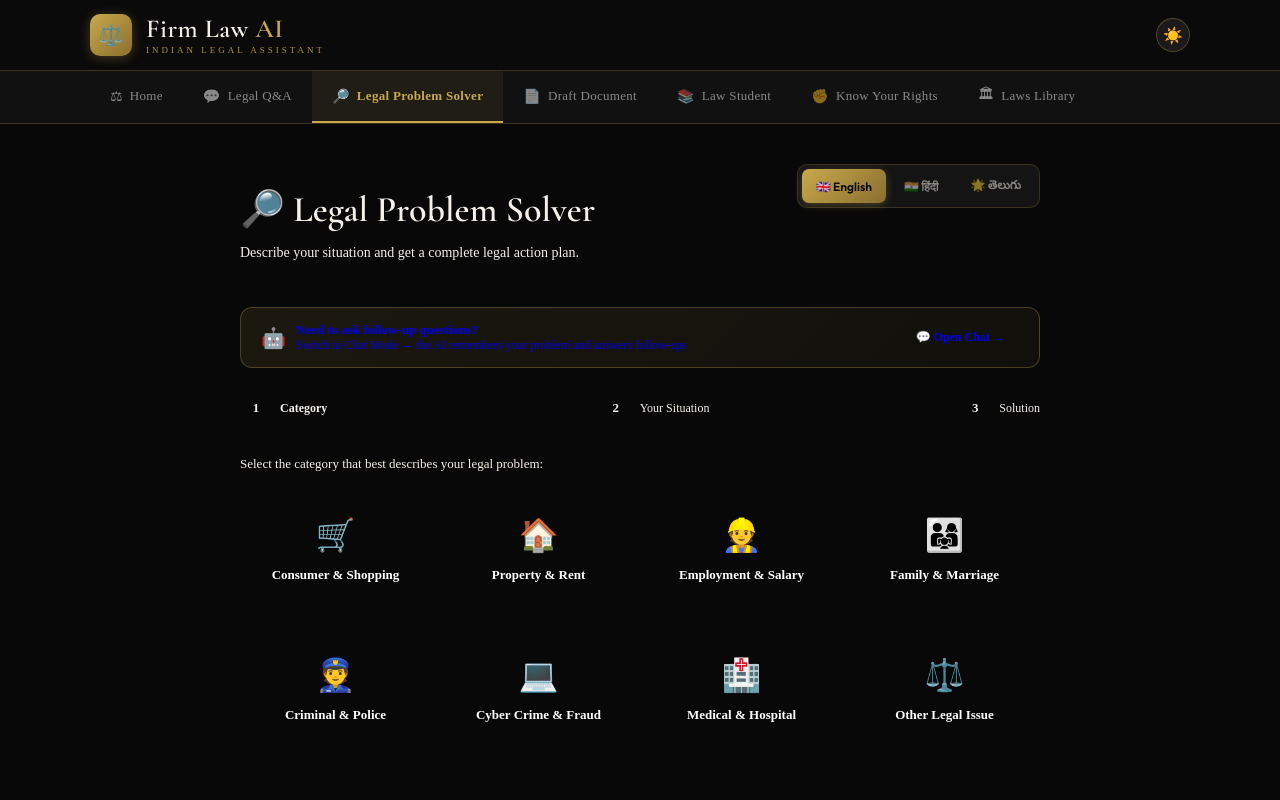
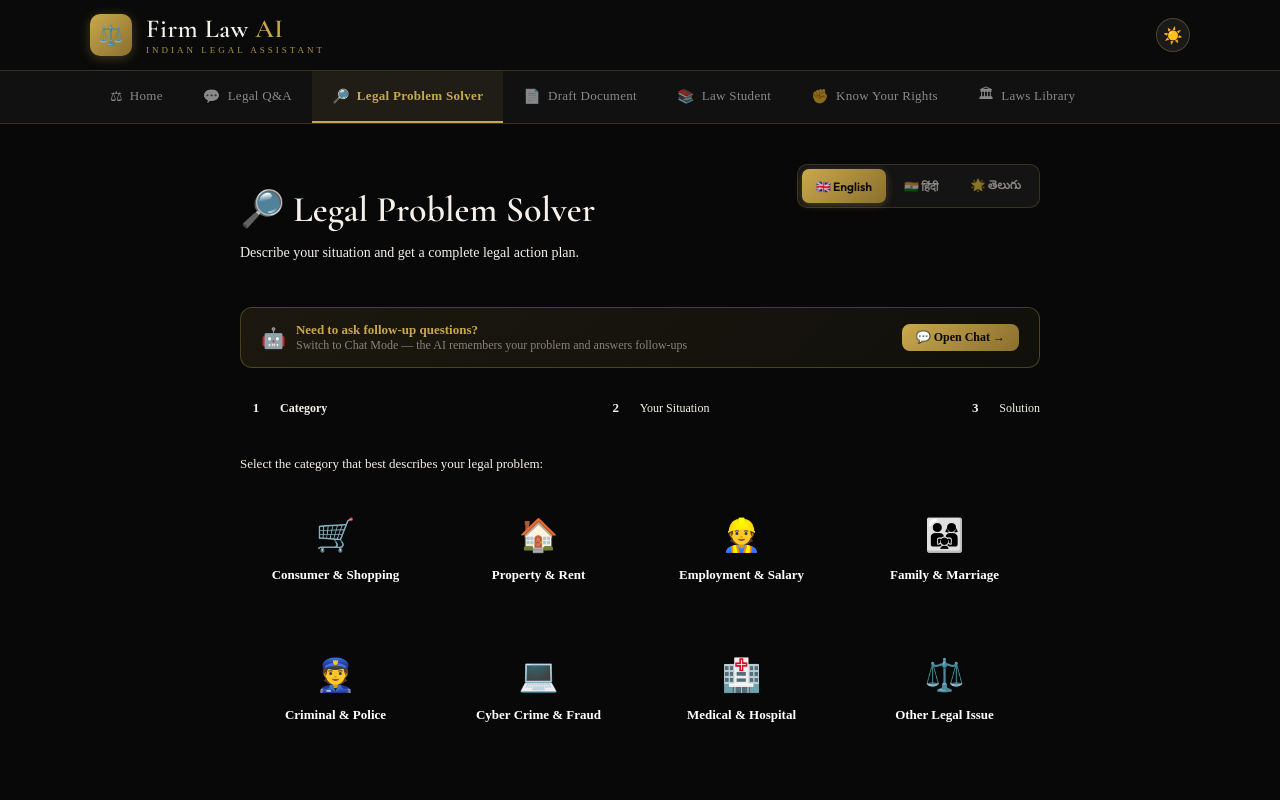
Before and after one commit to Hasangit123/firm-law-ai, a Next.js app: page /solve in a window 1280 px wide. Shown: the top 800 px of the page. Built offline with nearby package versions, Linux system fonts and the light colour scheme.

Commit message:
Fix link colors and add chat buttons to Legal Q&A and Solve pages

```diff
--- a/app/solve/page.jsx
+++ b/app/solve/page.jsx
@@ -151,16 +151,15 @@ Be practical, specific, and actionable. Focus on Indian law only.`;
           <LanguageToggle language={language} setLanguage={setLanguage} />
         </div>
 
-        {/* Chat Banner */}
-        <a href="/chat?from=solve" style={{display: 'flex', alignItems: 'center', justifyContent: 'space-between', background: 'linear-gradient(135deg, rgba(201,168,76,0.1), rgba(201,168,76,0.05))', border: '1px solid rgba(201,168,76,0.3)', borderRadius: '12px', padding: '14px 20px', marginBottom: '24px', textDecoration: 'none', flexWrap: 'wrap', gap: '10px'}}>
+        <a href="/chat?from=solve" style={{display: 'flex', alignItems: 'center', justifyContent: 'space-between', background: 'linear-gradient(135deg, rgba(201,168,76,0.1), rgba(201,168,76,0.05))', border: '1px solid rgba(201,168,76,0.3)', borderRadius: '12px', padding: '14px 20px', marginBottom: '24px', textDecoration: 'none', color: 'inherit', flexWrap: 'wrap', gap: '10px'}}>
           <div style={{display: 'flex', alignItems: 'center', gap: '10px'}}>
             <span style={{fontSize: '20px'}}>🤖</span>
             <div>
-              <p style={{fontSize: '13px', fontWeight: 600, color: 'var(--gold)', margin: 0}}>Need to ask follow-up questions?</p>
-              <p style={{fontSize: '12px', color: 'var(--text-dim)', margin: 0}}>Switch to Chat Mode — the AI remembers your problem and answers follow-ups</p>
+              <p style={{fontSize: '13px', fontWeight: 600, color: '#c9a84c', margin: 0}}>Need to ask follow-up questions?</p>
+              <p style={{fontSize: '12px', color: 'rgba(245,240,232,0.5)', margin: 0}}>Switch to Chat Mode — the AI remembers your problem and answers follow-ups</p>
             </div>
           </div>
-          <span style={{fontSize: '12px', fontWeight: 600, color: 'var(--black)', background: 'linear-gradient(135deg, var(--gold), var(--gold-dim))', padding: '6px 14px', borderRadius: '8px', whiteSpace: 'nowrap'}}>💬 Open Chat →</span>
+          <span style={{fontSize: '12px', fontWeight: 600, color: '#080808', background: 'linear-gradient(135deg, #c9a84c, #8a6f2e)', padding: '6px 14px', borderRadius: '8px', whiteSpace: 'nowrap'}}>💬 Open Chat →</span>
         </a>
 
         <div style={{display: 'flex', alignItems: 'center', gap: '8px', marginBottom: '32px'}}>
@@ -271,7 +270,7 @@ Be practical, specific, and actionable. Focus on Indian law only.`;
                 {icon: '💬', label: 'Continue in Chat', href: '/chat?from=solve'},
                 {icon: '🏛️', label: 'Browse Laws', href: '/laws'},
               ].map((action, i) => (
-                <a key={i} href={action.href} style={{background: 'var(--black-card)', border: '1px solid var(--border)', borderRadius: '12px', padding: '16px', textAlign: 'center', textDecoration: 'none', display: 'block'}}>
+                <a key={i} href={action.href} style={{background: 'var(--black-card)', border: '1px solid var(--border)', borderRadius: '12px', padding: '16px', textAlign: 'center', textDecoration: 'none', color: 'inherit', display: 'block'}}>
                   <div style={{fontSize: '24px', marginBottom: '8px'}}>{action.icon}</div>
                   <p style={{fontSize: '12px', fontWeight: 600, color: '#ffffff'}}>{action.label}</p>
                 </a>
```
Also changed, not shown: app/legal-qa/page.jsx (+4 -5 lines).
